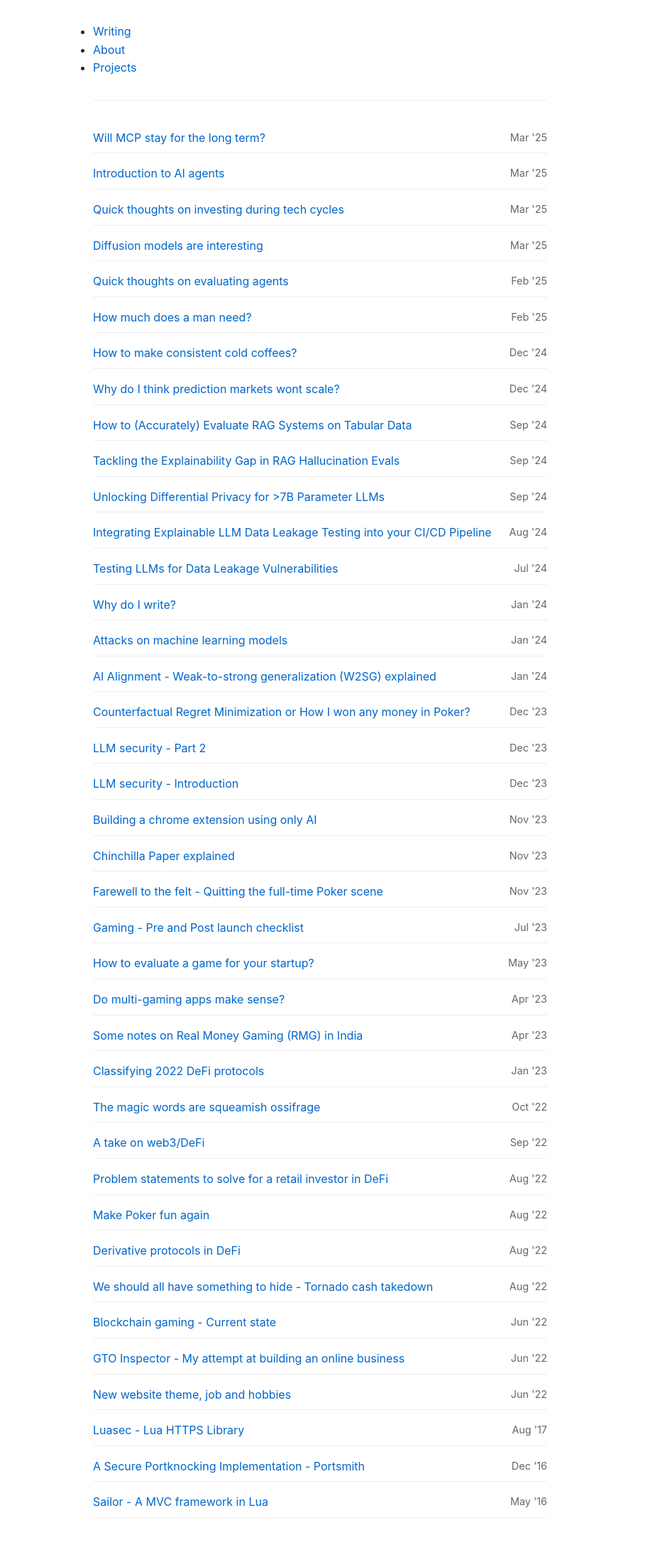
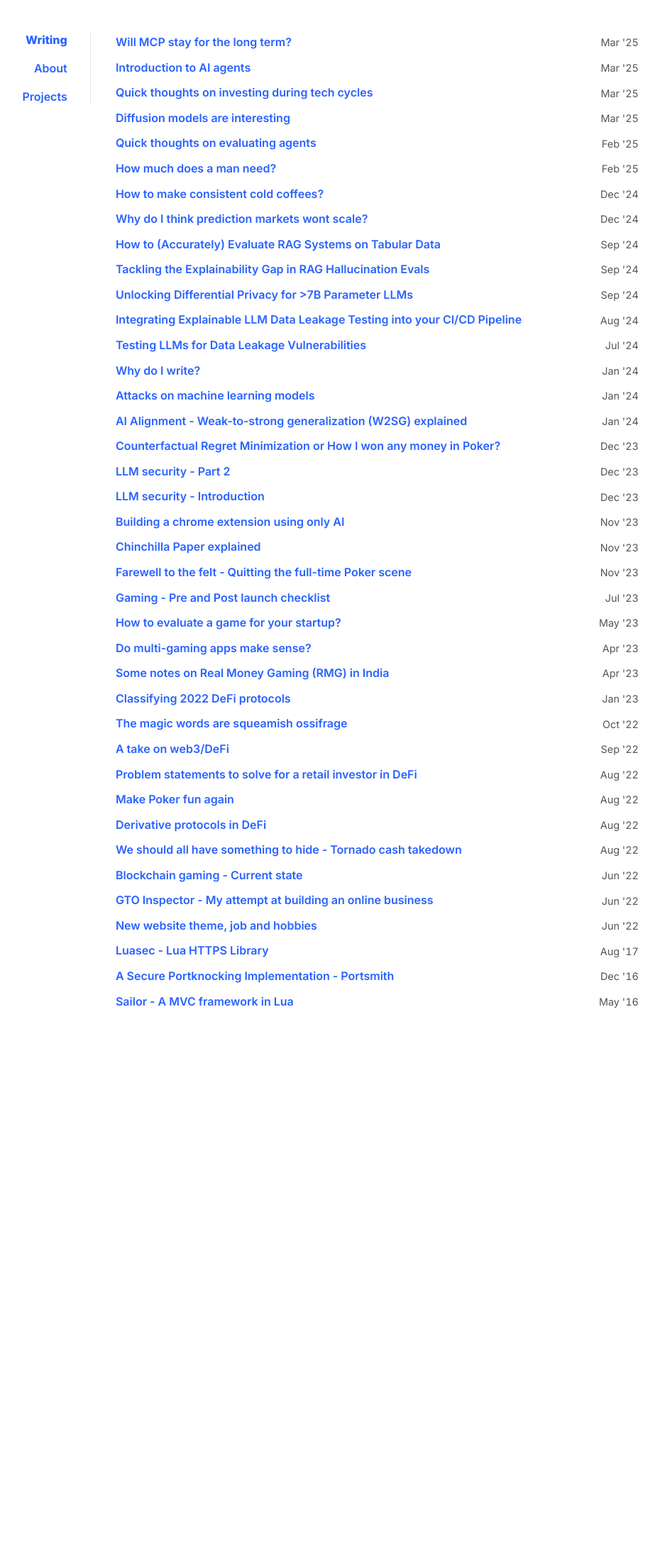
Before and after one commit to r-nikhil/r-nikhil.github.io, a Jekyll site: the page built from index.html, in a window 1280 px wide. Shown: the whole page at 71% size, without its empty margins (189-1119 px from the left). Built offline with Jekyll 4.4.1, drawn with Linux system fonts in a browser that asks for light colours; after the commit the page ends 1475 px from its top, so only the background shows below that.

Commit message:
Restored to '31e66b0ed3a48b93dd8893cb86790eb233e113d3'
Replit-Restored-To: 31e66b0ed3a48b93dd8893cb86790eb233e113d3

```diff
--- a/_sass/_main.scss
+++ b/_sass/_main.scss
@@ -1,61 +1,94 @@
 :root {
   --bg-color: #FFFFFF;
-  --text-color: #222222;
-  --link-color: #0066CC;
-  --code-bg: #F5F5F5;
-  --border-color: #EEEEEE;
+  --text-color: #1A1A1A;
+  --link-color: #2962FF;
+  // --link-hover-color: #0039CB;
+  --code-bg: #F0F0F0;
+  --border-color: #1A1A1A;
+  --blockquote-bg: #F5F5F5;
+  --button-color: #2962FF;
+  --box-shadow: 4px 4px 0px 0px rgba(26,26,26,1);
 }
 
-* {
+*,:after,:before {
 	box-sizing: border-box;
+	background-color: inherit;
+	color: inherit;
 	margin: 0;
 	padding: 0;
 }
 
 body {
-  font-family: -apple-system, BlinkMacSystemFont, "Segoe UI", system-ui, sans-serif;
-  line-height: 1.6;
-  font-size: 16px;
+	font-family: 'Inter', system-ui, sans-serif;
+	-webkit-font-smoothing: antialiased;
+    text-rendering: optimizeLegibility;
+	line-height: 1.5;
+	font-size: 1rem;
 	color: var(--text-color);
-  background: var(--bg-color);
-  max-width: 42rem;
-  margin: 0 auto;
-  padding: 2rem 1rem;
+	background-color: var(--bg-color);
+}
+
+nav ul {
+    border-right: 1px solid rgba(0,0,0,0.1);
 }
 
 a {
     color: var(--link-color);
+    text-decoration-skip-ink: auto;
     text-decoration: none;
+    font-weight: 600;
+    border-bottom: 1px solid transparent;
+    padding-bottom: 2px;
+    transition: all 0.2s ease;
 }
 
 a:hover {
-  text-decoration: underline;
+    color: var(--link-hover-color);
+    background-color: rgba(0, 102, 204, 0.1);
 }
 
-h1, h2, h3, h4 {
-  margin: 1.5rem 0 1rem;
-  line-height: 1.2;
+pre {
+	margin: .5rem 0;
+	padding: 1rem;
+	background-color: var(--code-bg);
+	border: 2px solid var(--border-color);
+	box-shadow: var(--box-shadow);
 }
 
-p, ul, ol {
-  margin-bottom: 1rem;
-}
-
-img {
-  max-width: 100%;
-  height: auto;
+.post p {
 	margin: 1rem 0;
 }
 
-pre, code {
+.post h1, .post h2, .post h3, .post h4 {
+	margin: 1.5rem 0 1rem 0;
+	font-weight: 700;
+}
+
+.post h2:first-child, .project h2:first-child, .photo h2:first-child {
+	margin-top: 0;
+}
+
+.meta {
+	margin: 2rem 0;
+	padding: 1rem;
+	background-color: #F0F0F0;
+	border: 2px solid var(--border-color);
+	border-radius: 4px;
+	display: inline-block;
+}
+
+code, pre {
 	background: var(--code-bg);
-  font-size: 0.9em;
-  padding: 0.2rem 0.4rem;
 	border-radius: 4px;
 }
 
+code {
+	padding: .1rem .3rem;
+	border: 1px solid rgba(0,0,0,0.1);
+}
+
 pre code {
-  padding: 0;
+	border: none;
 }
 
 pre {
@@ -63,55 +96,251 @@ pre {
 	overflow-x: auto;
 }
 
-.posts {
-  list-style: none;
+img {
+	max-width: 100%;
+	border: 2px solid var(--border-color);
 }
 
-.posts li {
-  display: flex;
-  justify-content: space-between;
-  margin-bottom: 0.5rem;
-  padding: 0.5rem 0;
-  border-bottom: 1px solid var(--border-color);
+hr {
+	background: #000;
+    height: 2px;
+    border: 0;
+    margin: 2rem 0;
 }
 
-.posts time {
-  color: #666;
-  font-size: 0.9em;
+header {
+	flex-basis: 10rem;
+	flex-grow: 1;
+	position: relative;
 }
 
-nav {
-  margin-bottom: 2rem;
-  padding-bottom: 1rem;
-  border-bottom: 1px solid var(--border-color);
+header a {
+	text-decoration: none;
+	border-bottom: none;
 }
 
-nav a {
-  margin-right: 1rem;
+header li {
+	margin-bottom: 1rem;
+	text-align: right;
+	margin-right: 2rem;
+	font-weight: bold;
 }
 
-.post {
-  max-width: 100%;
+header a.active {
+	font-weight: 800;
+	position: relative;
+}
+
+// header a.active:before {
+// 	content: ">";
+// 	position: absolute;
+// 	left: -1rem;
+// }
+
+header, section {
+	padding: 1rem;
 }
 
 blockquote {
 	font-style: italic;
+    border: 2px solid var(--border-color);
     padding: 1rem;
     margin: 1.5rem 0;
-    border-left: 4px solid var(--border-color);
+    background-color: var(--blockquote-bg);
+    border-radius: 4px;
+}
+
+h1, h2, h3, h4, h5 {
+	line-height: 1.2;
+	margin: 1rem 0;
+	font-weight: 700;
+}
+
+section h1:first-child {
+	margin-top: 0;
 }
 
 strong, b {
 	font-weight: bold;
 }
 
+.photos ul {
+	list-style: none;
+}
+
+.photos li {
+	margin-bottom: 1.5rem;
+}
+
+.photo picture, .project picture {
+	margin-bottom: 0.5rem;
+}
+
+.posts ul, header ul {
+	list-style: none;
+}
+
+.posts li {
+	align-items: center;
+	display: flex;
+	justify-content: space-between;
+	margin-bottom: 0.2rem;
+	padding: 0.2rem;
+}
+
+.posts li a, .posts li div, .projects li a {
+	overflow: hidden;
+	text-overflow: ellipsis;
+	text-decoration: none;
+	font-weight: 600;
+	border-bottom: none;
+	transition: color 0.2s ease;
+}
+
+@media screen and (min-width: 45rem) {
+	.posts li a, .posts li div, .projects li a {
+		white-space: nowrap;
+	}
+}
+
+.posts li a:hover {
+	background: none;
+	color: var(--link-hover-color);
+}
+
+.posts li time, .projects li time {
+	padding-left: 1rem;
+	white-space: nowrap;
+	font-variant-numeric: tabular-nums;
+	color: #555;
+	font-size: 0.9rem;
+}
+
+@media screen and (max-width: 45rem) {
+	.posts li {
+		padding: 0.2rem;
+		margin-bottom: 0.2rem;
+	}
+
+	.posts li time {
+		font-size: 0.85rem;
+	}
+}
+
+.post ul, .post ol, .project ul {
+	margin-left: 2rem;
+	margin-bottom: 1rem;
+}
+
+main {
+	display: flex;
+	flex-wrap: wrap;
+	max-width: 60rem;
+	margin: 1rem auto;
+	padding: 0.75rem;
+	background-color: var(--bg-color);
+	width: calc(100% - 2rem);
+}
+
+section {
+	flex-basis: 0;
+	flex-grow: 999;
+	min-width: 70%;
+	display: flex;
+	flex-direction: column;
+	width: 100%;
+}
+
+figcaption {
+    font-size: smaller;
+}
+
 .button {
     display: inline-block;
     padding: 0.5rem 1rem;
-    background-color: var(--link-color);
+    background-color: var(--button-color);
     color: white;
     font-weight: 700;
+    border: 2px solid black;
+    border-radius: 4px;
+    box-shadow: var(--box-shadow);
+    transition: all 0.1s ease;
+    cursor: pointer;
     text-decoration: none;
+}
+
+.button:hover {
+    transform: translate(-2px, -2px);
+    box-shadow: 6px 6px 0px 0px rgba(0,0,0,1);
+    background-color: var(--button-color);
+}
+
+.button:active {
+    transform: translate(0px, 0px);
+    box-shadow: 2px 2px 0px 0px rgba(0,0,0,1);
+}
+
+@media screen and (max-width: 45rem) {
+	main {
+		margin: 0.5rem auto;
+		padding: 0.5rem;
+		// box-shadow: 3px 3px 0px 0px rgba(0,0,0,1);
+		width: calc(100% - 1rem);
+		border-width: 1px;
+	}
+
+	header li {
+		display: inline;
+		margin-right: 1rem;
+	}
+
+	.logo {
+		padding-bottom: 1rem;
+	}
+
+	header ul {
+		border-bottom: 2px solid var(--border-color);
+		padding-bottom: 1rem;
+		margin-bottom: 1rem;
+	}
+
+	nav ul {
+		border-right: 0px;
+	}
+
+	.photos ul {
+		margin-top: 0.5rem;
+	}
+
+	.posts li {
+		flex-direction: column;
+		align-items: flex-start;
+	}
+
+	.posts li time {
+		padding-left: 0;
+		margin-top: 0.25rem;
+	}
+}
+
+@media screen and (max-width: 30rem) {
+	main {
+		margin: 0.25rem auto;
 		border-radius: 4px;
-    cursor: pointer;
+		box-shadow: 2px 2px 0px 0px rgba(0,0,0,1);
 	}
+
+	:root {
+		--box-shadow: 2px 2px 0px 0px rgba(0,0,0,1);
+	}
+
+	header, section {
+		padding: 0.75rem;
+	}
+}
+
+@media print {
+    .no-print, .no-print * {
+        display: none !important;
+    }
+}
```
Lines whose indentation alone changed are shown as unchanged.
